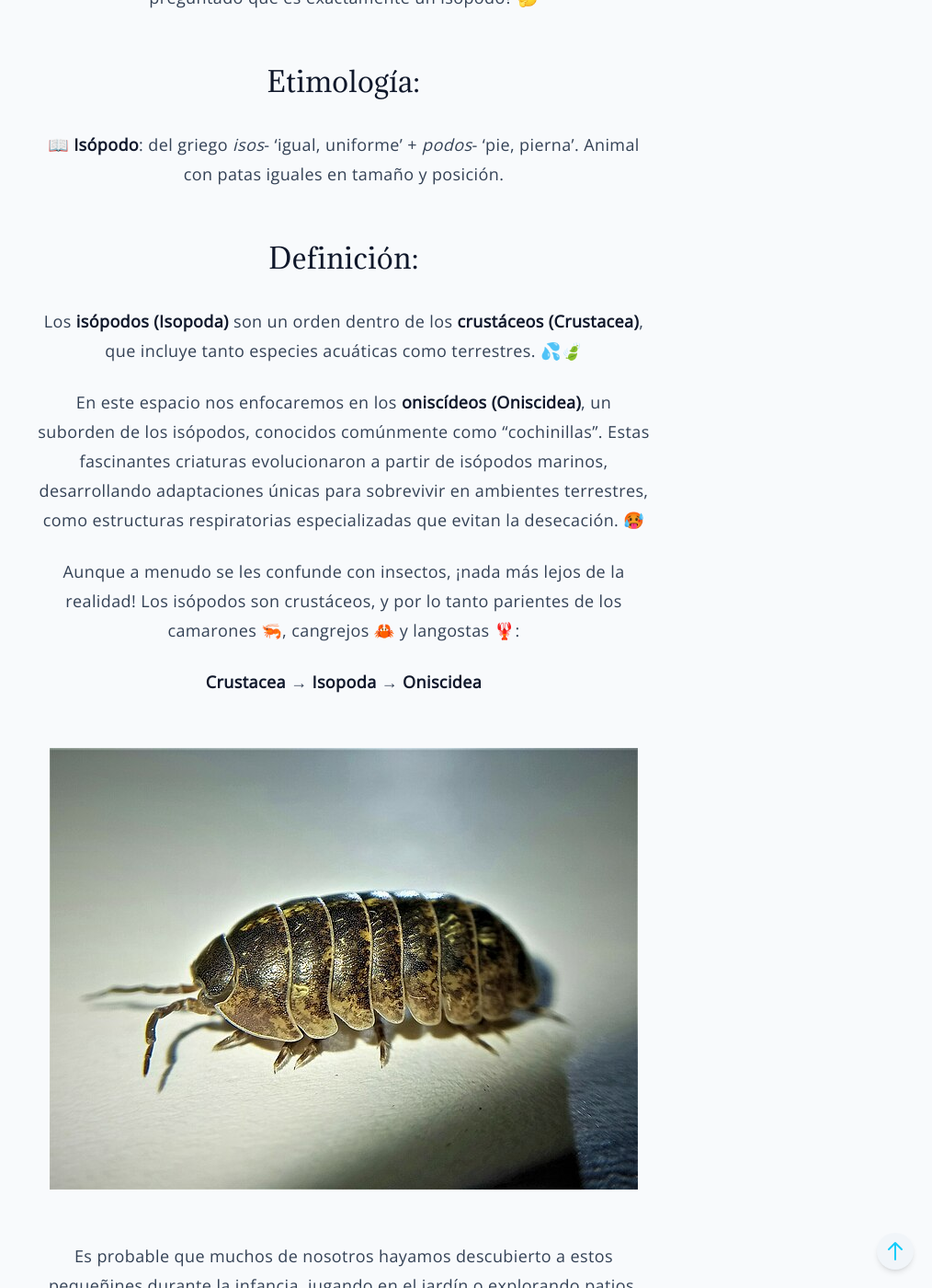
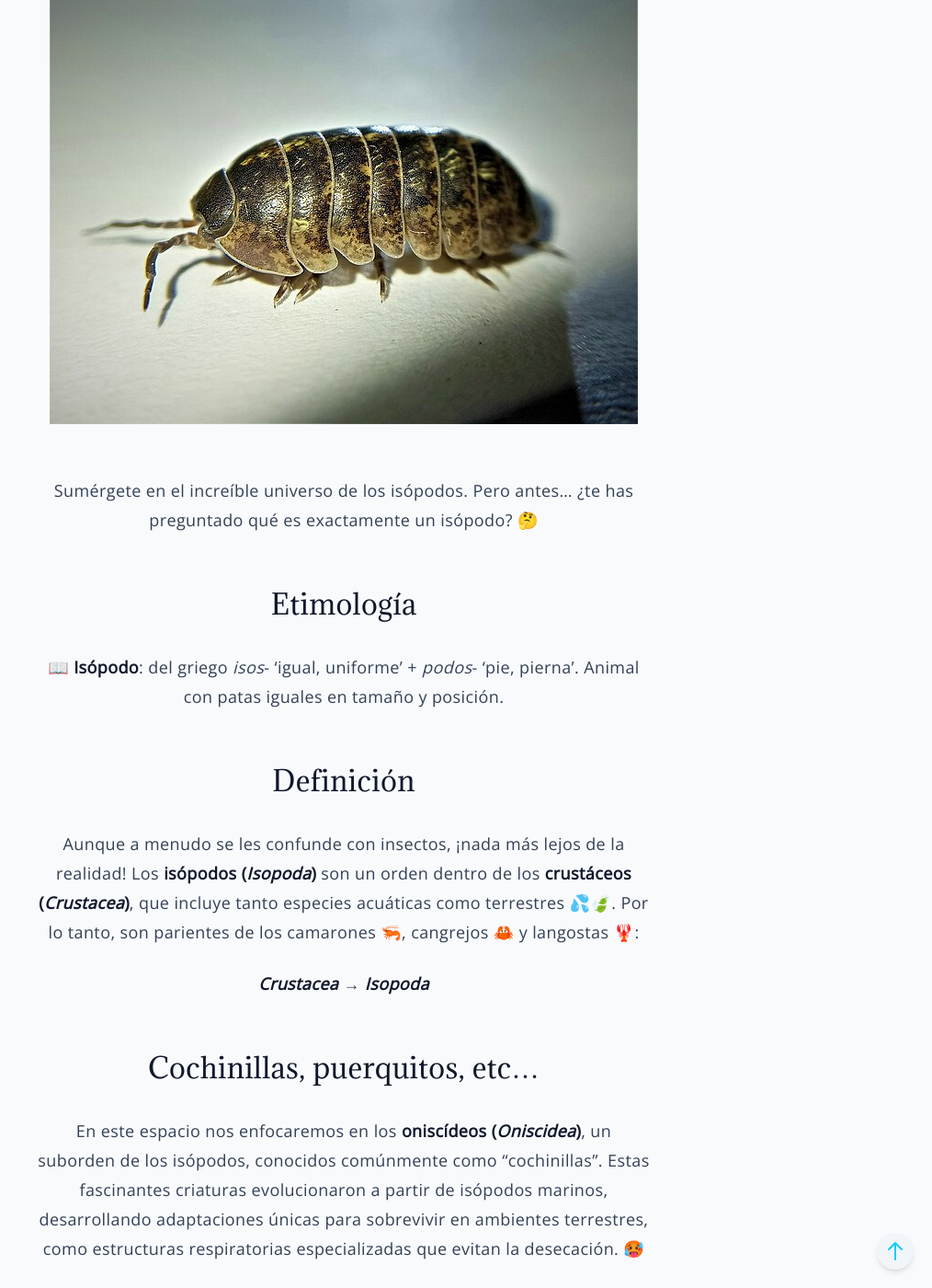
Before and after one commit to mauricio-sg/pods-mx, a Jekyll site: the page built from index.md, in a window 1280 px wide and 1400 px high, scrolled down 243 px. Shown: the whole window at 92% size, without its empty margins (266-1280 px from the left). Built offline with Jekyll 4.4.1, drawn with Linux system fonts in a browser that asks for light colours.

Commit message:
Reacomodo

```diff
--- a/index.md
+++ b/index.md
@@ -5,25 +5,27 @@ order: 1
 ---
 # Bienvenido
 
+<div class="flex justify-center">
+    <img alt="Armadillidium vulgare hembra." src="/assets/images/A_vulgare.jpg">
+</div>
+
 Sumérgete en el increíble universo de los isópodos. Pero antes... ¿te has preguntado qué es exactamente un isópodo? 🤔
 
-## Etimología:
+## Etimología
 
 📖 **Isópodo**: del griego _isos_- 'igual, uniforme' + _podos_- 'pie, pierna'. Animal con patas iguales en tamaño y posición.
 
-## Definición:
+## Definición
 
-Los **isópodos (Isopoda)** son un orden dentro de los **crustáceos (Crustacea)**, que incluye tanto especies acuáticas como terrestres. 💦🍃
+Aunque a menudo se les confunde con insectos, ¡nada más lejos de la realidad! Los **isópodos (_Isopoda_)** son un orden dentro de los **crustáceos (_Crustacea_)**, que incluye tanto especies acuáticas como terrestres 💦🍃. Por lo tanto, son parientes de los camarones 🦐, cangrejos 🦀 y langostas 🦞:
 
-En este espacio nos enfocaremos en los **oniscídeos (Oniscidea)**, un suborden de los isópodos, conocidos comúnmente como "cochinillas". Estas fascinantes criaturas evolucionaron a partir de isópodos marinos, desarrollando adaptaciones únicas para sobrevivir en ambientes terrestres, como estructuras respiratorias especializadas que evitan la desecación. 🥵
+**_Crustacea_** → **_Isopoda_**
 
-Aunque a menudo se les confunde con insectos, ¡nada más lejos de la realidad! Los isópodos son crustáceos, y por lo tanto parientes de los camarones 🦐, cangrejos 🦀 y langostas 🦞:
+## Cochinillas, puerquitos, etc...
 
-**Crustacea** → **Isopoda** → **Oniscidea**
+En este espacio nos enfocaremos en los **oniscídeos (_Oniscidea_)**, un suborden de los isópodos, conocidos comúnmente como "cochinillas". Estas fascinantes criaturas evolucionaron a partir de isópodos marinos, desarrollando adaptaciones únicas para sobrevivir en ambientes terrestres, como estructuras respiratorias especializadas que evitan la desecación. 🥵
 
-<div class="flex justify-center">
-    <img alt="Armadillidium vulgare hembra." src="/assets/images/A_vulgare.jpg">
-</div>
+**_Crustacea_** → **_Isopoda_** → **_Oniscidea_**
 
 Es probable que muchos de nosotros hayamos descubierto a estos pequeñines durante la infancia, jugando en el jardín o explorando patios. Algunas especies, como las del género _Armadillidium_, tienen la capacidad de enrollarse formando una bolita cuando se sienten amenazadas. Este comportamiento, conocido como _conglobación_ (hacerce globo 🎈), es una estrategia de defensa que no todas las cochinillas poseen.
 
```
Also changed, not shown: other parts of index.md (+2 -0 lines).
